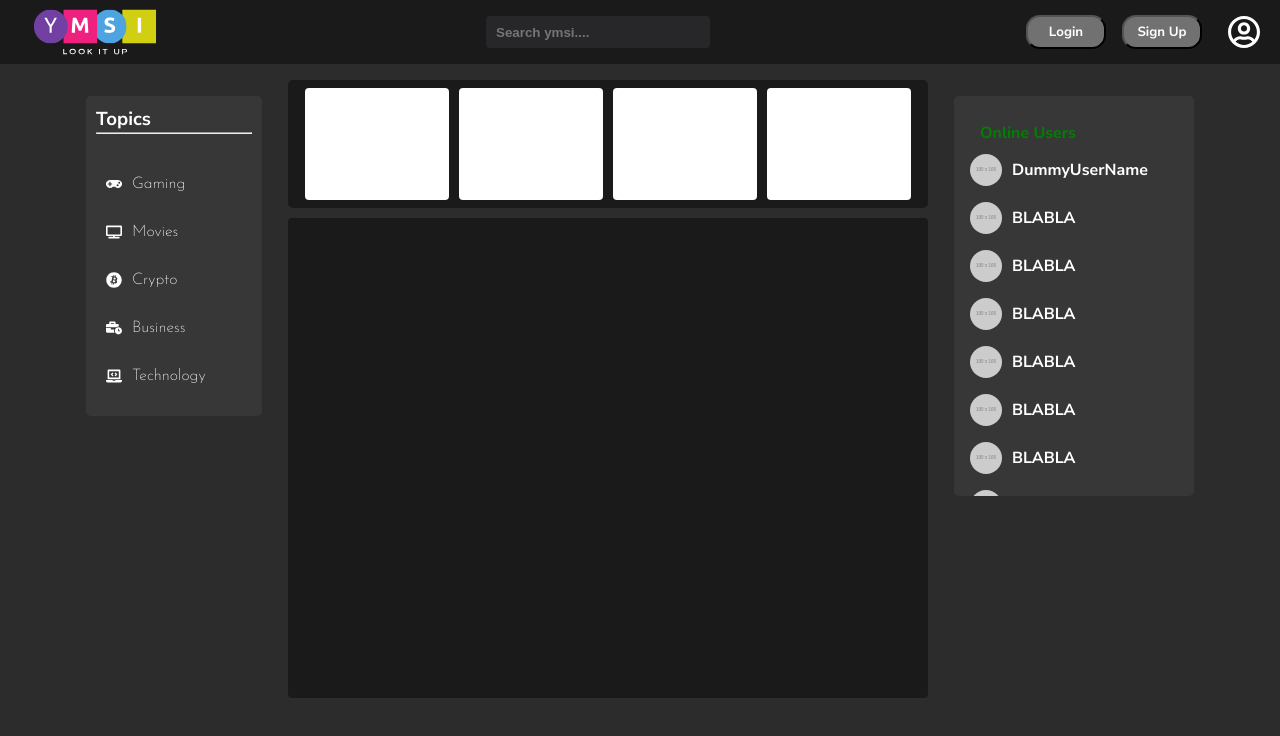
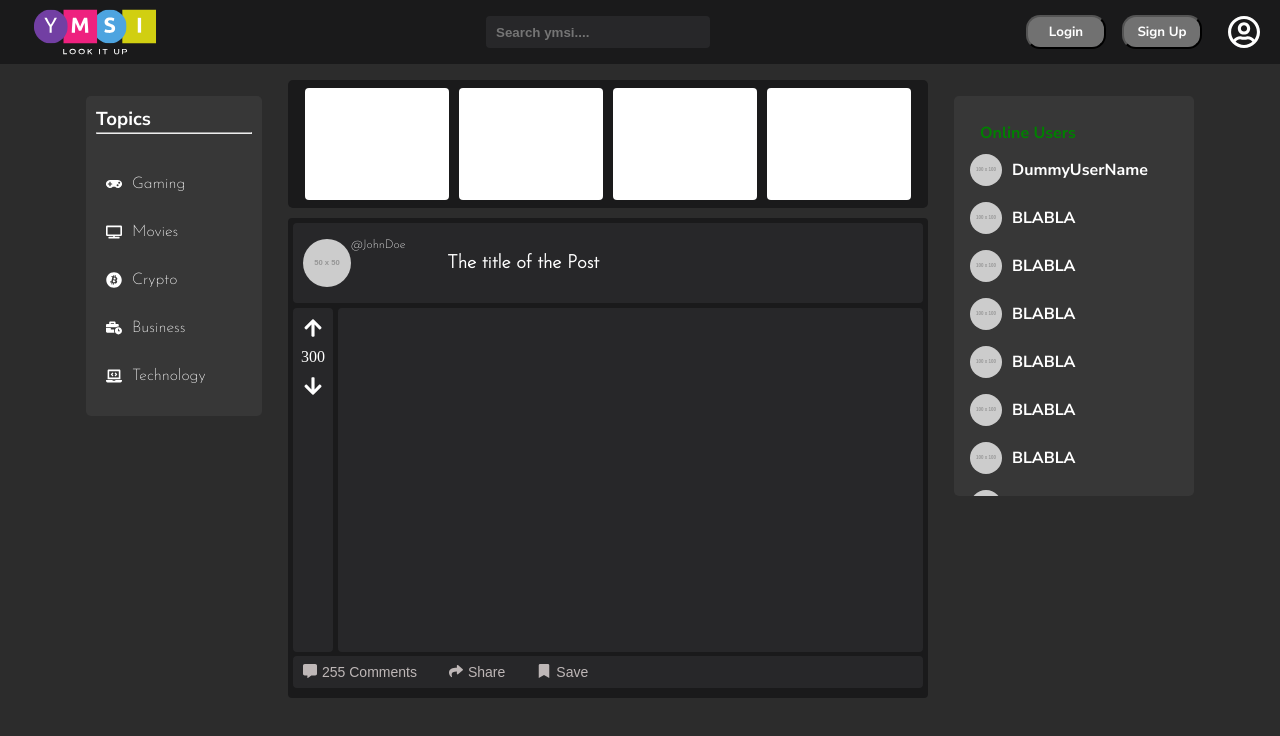
Before and after one commit to MPKreuzberg/ymsi, a React (Create React App) app in the folder client/front-react/: page / in a window 1280 px wide. Shown: the top 736 px of the page. Built offline with nearby package versions, Linux system fonts and the light colour scheme.

Commit message:
adding some test changes

```diff
--- a/client/front-react/src/components/Post/Post.jsx
+++ b/client/front-react/src/components/Post/Post.jsx
@@ -1,10 +1,53 @@
 import React from 'react'
 import './post.css'
+import {FaArrowUp, FaArrowDown,FaCommentAlt,FaShare,FaBookmark} from 'react-icons/fa';
+const POST =
+  {
+    id: 1,
+    title: "The title of the Post",
+    username: "JohnDoe",
+    avatar: "https://via.placeholder.com/50",
+    likes: 300,
+  }
+
 
 export default function Post() {
   return (
     <div className='post-container'>
+            <div className="post-content">
 
+              <div className="post-header">
+                <div className="userIcon">
+                  <img src={POST.avatar} alt="userimg" />
+                  <p>@{POST.username}</p>
+                </div>
+                <h3>{POST.title}</h3>
+              </div>
+
+              <div className="post-main">
+                <div className="left-btn">
+                  <FaArrowUp className='arrows' />
+                  <p>{POST.likes}</p>
+                  <FaArrowDown className='arrows' />
+                </div>
+                <div className="main-content"></div>
+              </div>
+
+                <div className="bottom-btn">
+                  <button className="comment-btn">
+                    <FaCommentAlt />
+                    <p>255 Comments</p>
+                  </button>
+                  <button className="share-btn">
+                    <FaShare />
+                    <p>Share</p>
+                  </button>
+                  <button className="save-btn">
+                    <FaBookmark />
+                    <p>Save</p>
+                  </button>
+                </div>
+            </div>
     </div>
   )
 }
--- a/client/front-react/src/components/Post/post.css
+++ b/client/front-react/src/components/Post/post.css
@@ -6,3 +6,84 @@
     margin: 10px;
 
 }
+.post-content{
+    width: 100%;
+    height: 100%;
+    display: flex;
+    flex-direction: column;
+    padding: 5px;
+    justify-content: space-between;
+}
+.post-header{
+    width: 100%;
+    height: 5rem;
+    background-color: var(--LightBGBlack);
+    border-radius: 4px;
+    color: #fff;
+    font-family: var(--TextFont);
+    display: flex;
+    align-items: center;
+    gap: 7rem;
+}
+.userIcon{
+    display: flex;
+}
+.userIcon p{
+    font-size: 12px;
+}
+.post-header img{
+    border-radius: 50%;
+}
+.post-main{
+    width: 100%;
+    height: 70%;
+    display: flex;
+    align-items: flex-start;
+    gap: 5px;
+    margin-top: -10px;
+}
+.left-btn{
+    height: 21.5rem;
+    width: 2.5rem;
+    background-color: var(--LightBGBlack);
+    border-radius: 4px;
+    display: flex;
+    flex-direction: column;
+    align-items: center;
+    padding: 10px;
+    gap: 10px;
+    color: #fff;
+}
+.arrows{
+    font-size: 20px;
+    color: #fff;
+}
+
+.main-content{
+    width: 95%;
+    height: 21.5rem;
+    background-color: var(--LightBGBlack);
+    border-radius: 4px;
+
+}
+.bottom-btn{
+    width: 100%;
+    height: 2rem;
+    background-color: var(--LightBGBlack);
+    border-radius: 4px;
+    margin: 5px 0;
+    display: flex;
+    gap: 2rem;
+    align-items: center;
+    padding: 10px;
+    font-family: var(--TextFont);
+}
+
+.comment-btn, .share-btn, .save-btn{
+    border: none;
+    background: transparent;
+    display: flex;
+    gap: 5px;
+    font-size: 14px;
+    color: #BEB7B7;
+}
```
